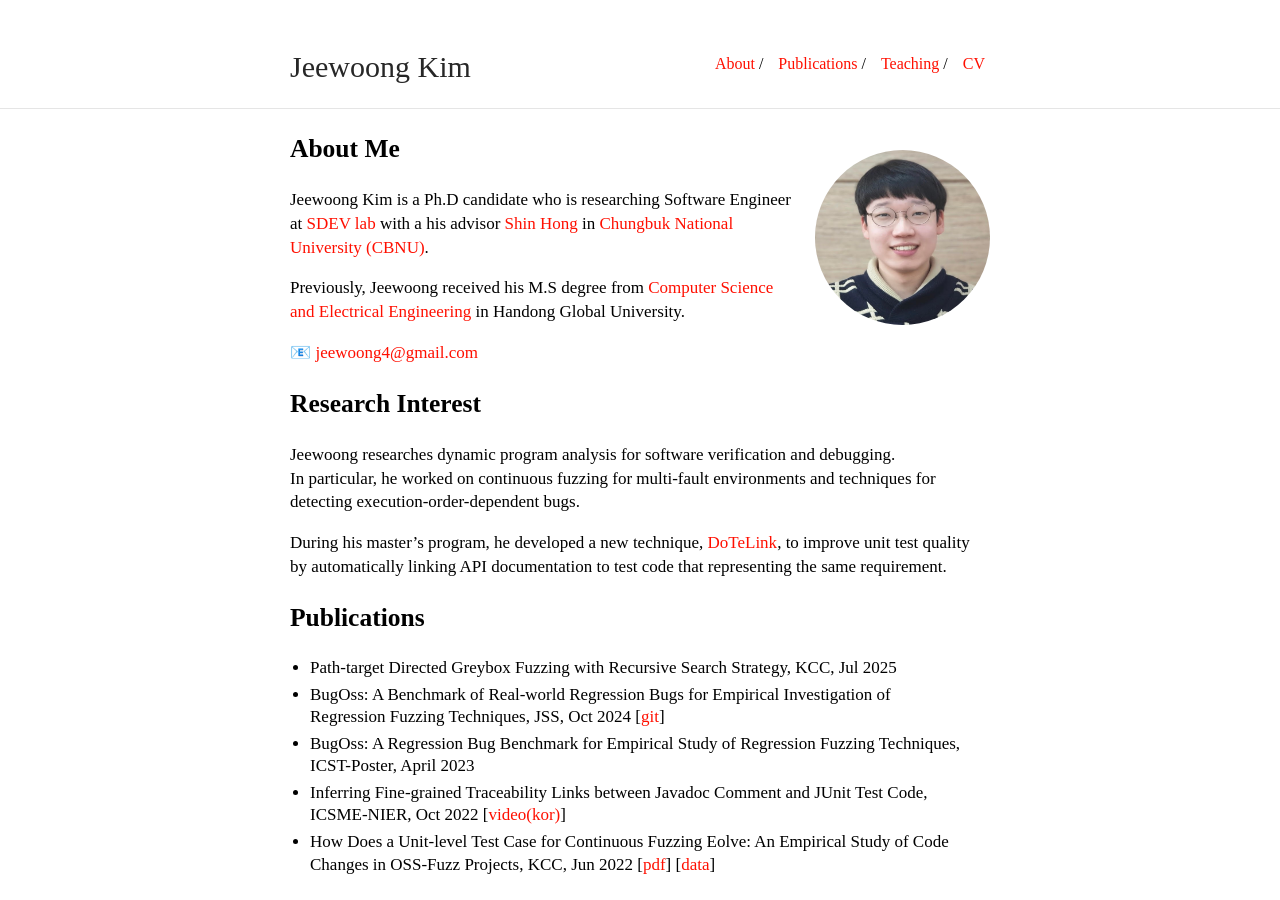
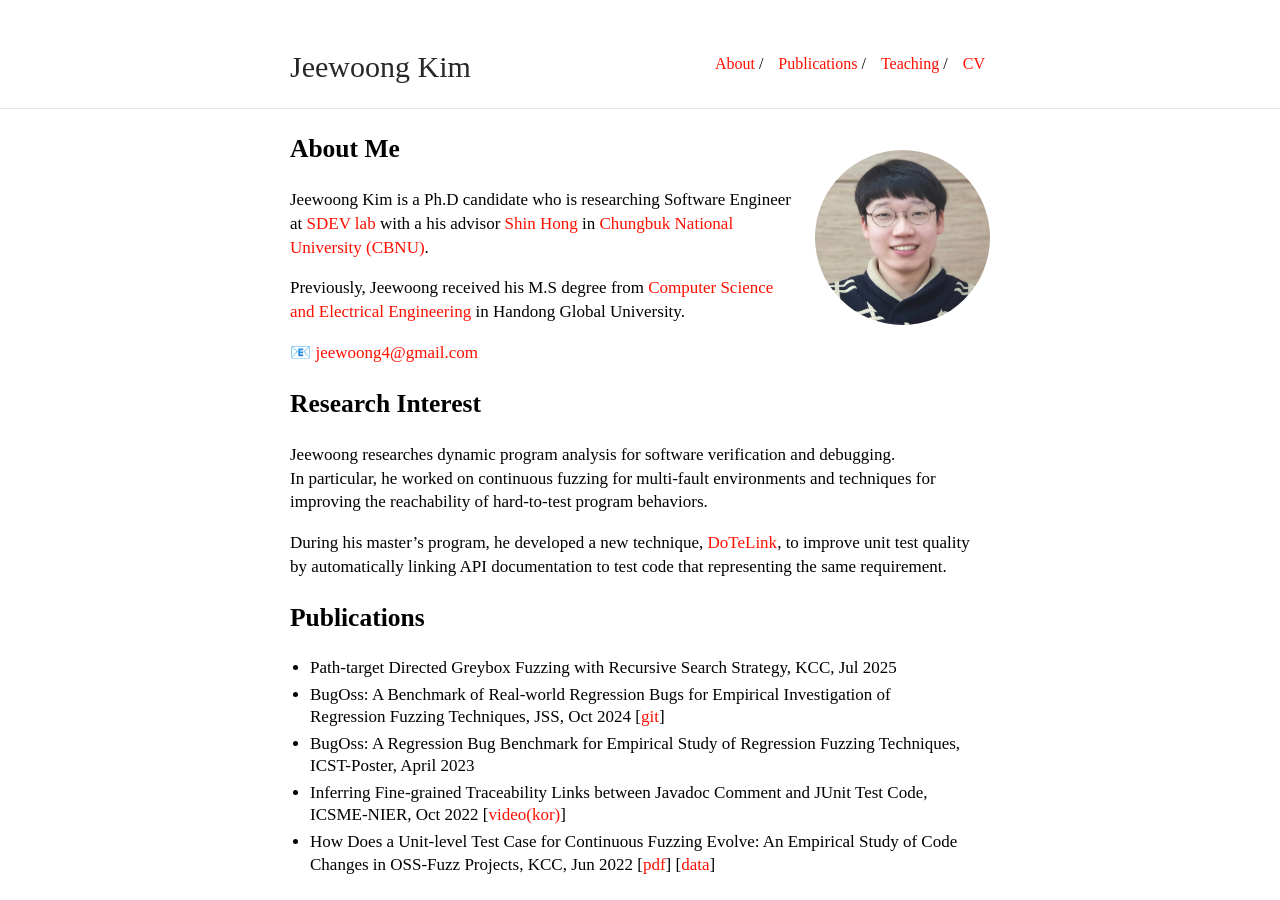
Before and after one commit to JeewoongKim/jeewoongkim.github.io, a Jekyll site: the page built from index.md, in a window 1280 px wide. Built offline with Jekyll 4.4.1, drawn with Linux system fonts in a browser that asks for light colours.

Commit message:
fix typo

```diff
--- a/index.md
+++ b/index.md
@@ -16,7 +16,7 @@ Previously, Jeewoong received his M.S degree from [Computer Science and Electric
 ## Research Interest
 
 Jeewoong researches dynamic program analysis for software verification and debugging.
-In particular, he worked on continuous fuzzing for multi-fault environments and techniques for detecting execution-order-dependent bugs.
+In particular, he worked on continuous fuzzing for multi-fault environments and techniques for improving the reachability of hard-to-test program behaviors.
 
 During his master's program, he developed a new technique, [DoTeLink](https://ieeexplore.ieee.org/document/9978264), to improve unit test quality by automatically linking API documentation to test code that representing the same requirement.
 
@@ -27,4 +27,4 @@ During his master's program, he developed a new technique, [DoTeLink](https://ie
 - BugOss: A Benchmark of Real-world Regression Bugs for Empirical Investigation of Regression Fuzzing Techniques, JSS, Oct 2024 \[[git](https://github.com/sdevlab/BugOss)\]
 - BugOss: A Regression Bug Benchmark for Empirical Study of Regression Fuzzing Techniques, ICST-Poster, April 2023
 - Inferring Fine-grained Traceability Links between Javadoc Comment and JUnit Test Code, ICSME-NIER, Oct 2022  \[[video(kor)](https://youtu.be/cYSnoM7Z9hc)\]
-- How Does a Unit-level Test Case for Continuous Fuzzing Eolve: An Empirical Study of Code Changes in OSS-Fuzz Projects, KCC, Jun 2022 \[[pdf](/pubs/kcc22_oss-fuzz-change.pdf)\] \[[data](https://github.com/ARISE-Handong/oss-fuzz-study)\]
+- How Does a Unit-level Test Case for Continuous Fuzzing Evolve: An Empirical Study of Code Changes in OSS-Fuzz Projects, KCC, Jun 2022 \[[pdf](/pubs/kcc22_oss-fuzz-change.pdf)\] \[[data](https://github.com/ARISE-Handong/oss-fuzz-study)\]
```
